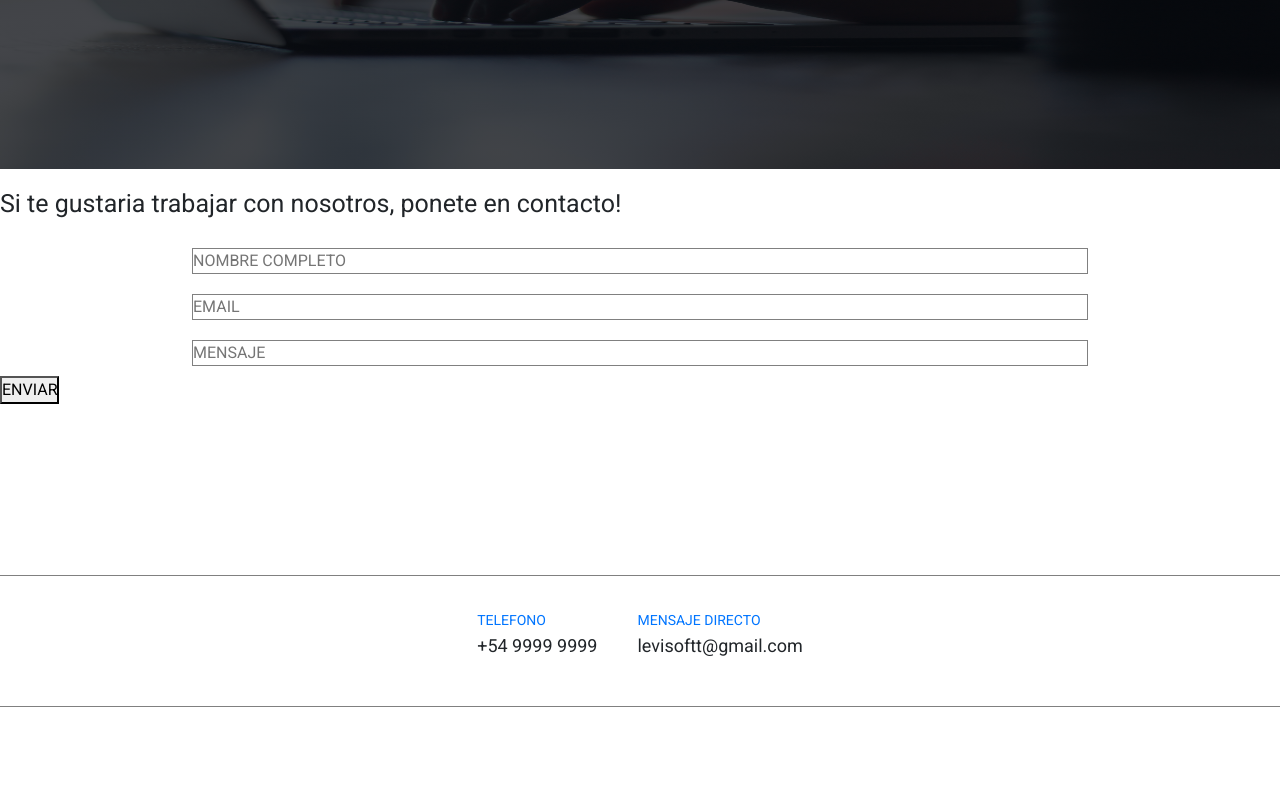
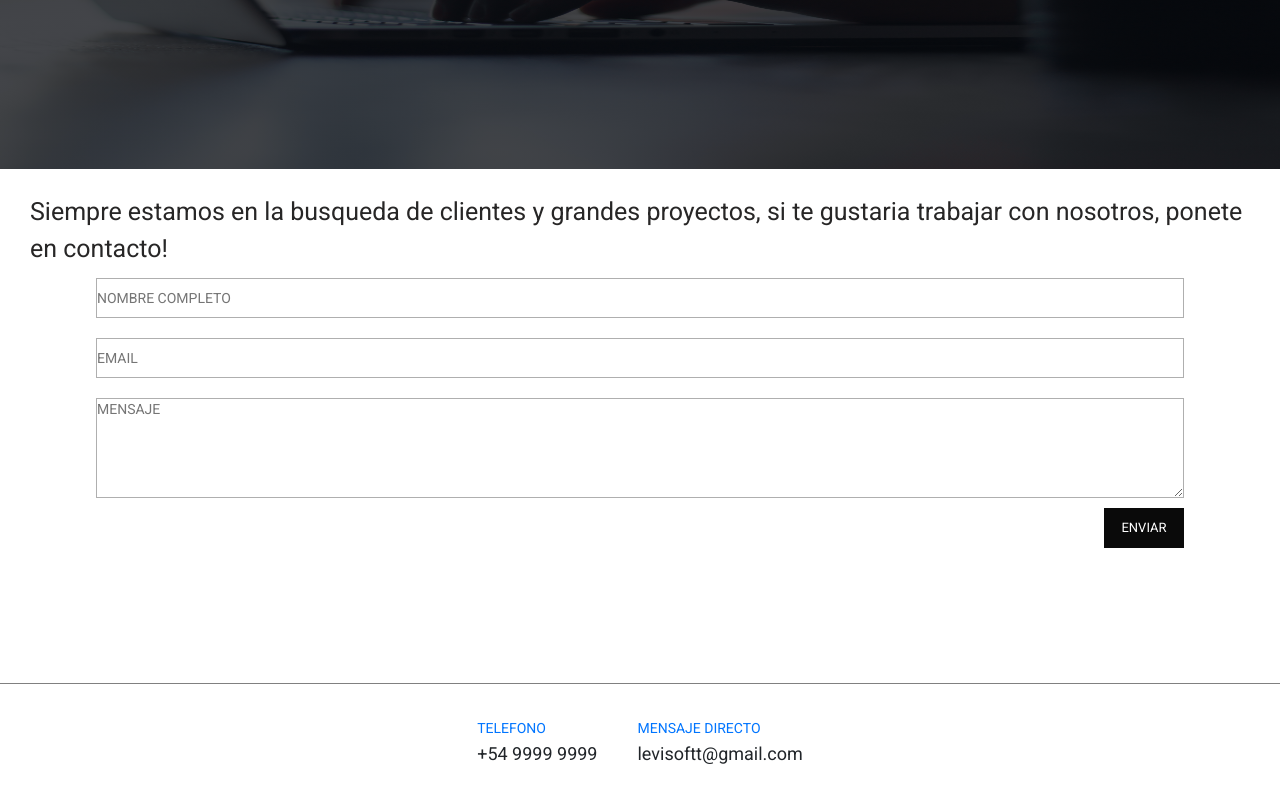
Before and after one commit to matiasillaness/landing-levisoft, a website: page index.html in a window 1280 px wide. Shown: the part 5715-6518 px from the top of the page. Drawn offline with nearby package versions, Linux system fonts and the light colour scheme.

Commit message:
finalizo contacto

```diff
--- a/index.html
+++ b/index.html
@@ -150,12 +150,12 @@
 
         <div class="contact_form">
             <div>
-                <p class="parrafo_contacto">Si te gustaria trabajar con nosotros, ponete en contacto!</p>
+                <p class="parrafo_contacto">Siempre estamos en la busqueda de clientes y grandes proyectos, si te gustaria trabajar con nosotros, ponete en contacto!</p>
             </div>
                 <fieldset class = "inputs_wrapper">
-                    <input class="input_contact" type="text" name="nombre" placeholder="NOMBRE COMPLETO" required>
-                    <input class="input_contact" type="email" name="email" placeholder="EMAIL" required>
-                    <input class="input_contact" type="" name="nombre" placeholder="MENSAJE" required>
+                    <input class="input_contact input_data" type="text" name="nombre" placeholder="NOMBRE COMPLETO" required>
+                    <input class="input_contact input_data" type="email" name="email" placeholder="EMAIL" required>
+                    <textarea class="input_contact input_texto" type="text" name="texto" placeholder="MENSAJE" required></textarea>
                     <div class="boton_wrapper">
                         <button type="submit">ENVIAR</button>
                     </div>
--- a/sass/style.scss
+++ b/sass/style.scss
@@ -246,7 +246,10 @@ $gris: #808080;
 
 .parrafo_contacto{
     font-size: 25px;
-    margin-top: 16px;
+    margin: 0px;
+    margin-top: 24px;
+    padding: 0 30px;
+    color:rgb(39, 38, 38)
 }
 
 .contact_form{
@@ -261,29 +264,40 @@ $gris: #808080;
 
 }
 .input_contact{
-    width: 70%;
+    width: 85%;
     margin: 10px 0;
-    border: 1px solid grey;
+    border: 1px solid #afafaf;
+}
+.input_data{
+    height: 40px;
+}
+.input_texto{
+    height: 100px;
+}
+::placeholder {
+    font-size: 14px;
 }
 .boton_wrapper{
     display: flex;
-    width: 100%;
+    width: 85%;
+    justify-content: flex-end;
 }
-
-
-
-
-
-
-
+.boton_wrapper button{
+    color: white;
+    background-color: #0A0A0A;
+    width: 80px;
+    height: 40px;
+    border: none;
+    font-size: 13px;
+}
 
 .info_container{
     display: flex;
     justify-content: center;
-    margin-top: 50px;
+    margin-top: 150px;
     border-top: 1px solid grey;
     border-bottom: 1px solid grey;
-   padding: 40px 0;
+    padding: 40px 0;
 }
 
 .info_tipo_container{
```
Also changed, not shown: estilos/style.css.
